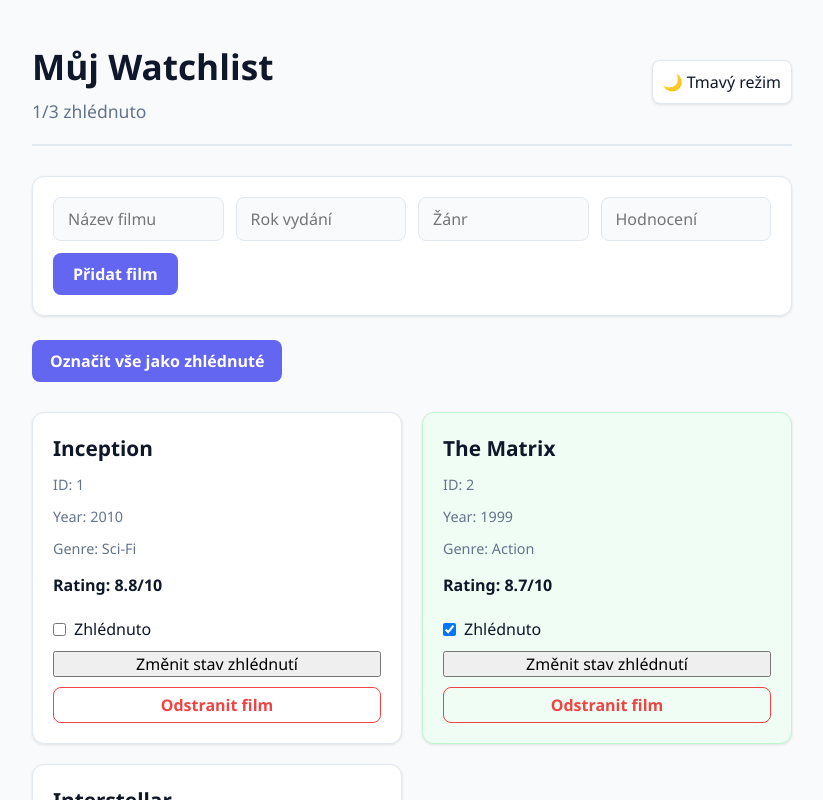
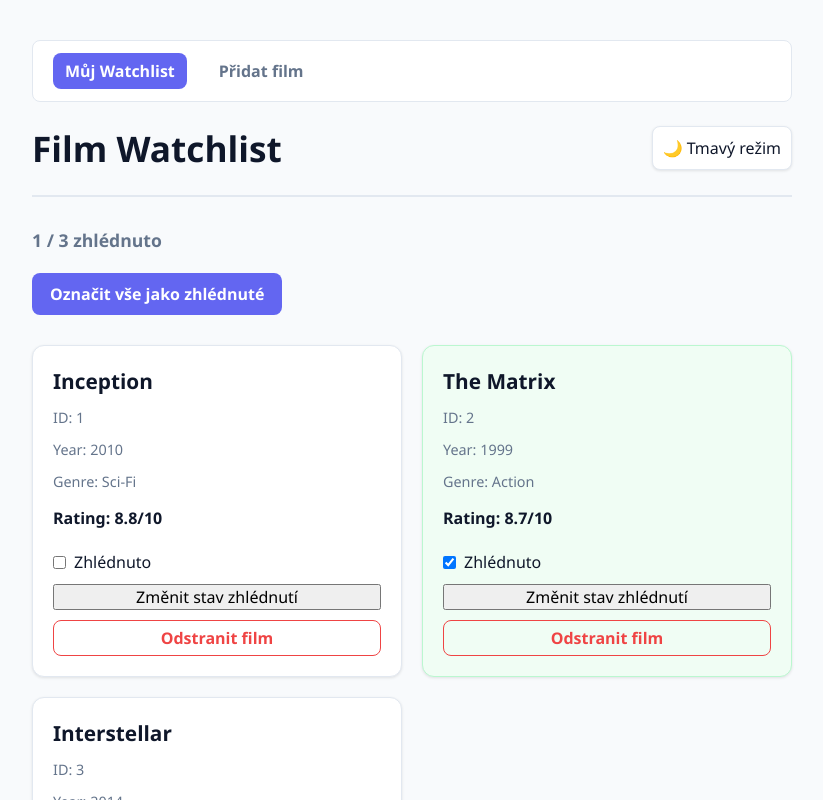
Before and after one commit to hree01/4IT427_hree01, a React (Vite) app: page / in a window 1280 px wide. Shown: the top 800 px of the page, without its empty margins (228-1051 px from the left). Built offline with nearby package versions, Linux system fonts and the light colour scheme.

Commit message:
feat: Úkol 5 - Routování, rozdělení na samostatné stránky

```diff
--- a/package.json
+++ b/package.json
@@ -12,7 +12,8 @@
   "dependencies": {
     "@tanstack/react-query": "^5.100.11",
     "react": "^19.2.6",
-    "react-dom": "^19.2.6"
+    "react-dom": "^19.2.6",
+    "react-router-dom": "^7.15.1"
   },
   "devDependencies": {
     "@eslint/js": "^10.0.1",
--- a/src/App.module.css
+++ b/src/App.module.css
@@ -2,6 +2,40 @@
   max-width: 800px;
   margin: 0 auto;
   padding: 40px 20px;
+}
+/* --- STYLY PRO NAVIGACI --- */
+.navbar {
+  display: flex;
+  gap: 20px;
+  margin-bottom: 20px;
+  background-color: var(--surface-color);
+  padding: 12px 20px;
+  border-radius: var(--radius-sm);
+  border: 1px solid var(--border-color);
+}
+
+.navLink {
+  text-decoration: none;
+  color: var(--text-secondary);
+  font-weight: 600;
+  transition: var(--transition);
+  padding: 6px 12px;
+  border-radius: var(--radius-sm);
+}
+
+.navLink:hover {
+  color: var(--primary-color);
+  background-color: var(--bg-color);
+}
+
+/* Třída pro aktivní odkaz (zvýrazněný) */
+.activeLink {
+  text-decoration: none;
+  color: white;
+  background-color: var(--primary-color);
+  font-weight: 600;
+  padding: 6px 12px;
+  border-radius: var(--radius-sm);
 }
 
 .header {
@@ -23,6 +57,7 @@
   font-size: 1.1rem;
   color: var(--text-secondary);
   margin-top: 5px;
+  margin-bottom: 20px;
 }
 
 /* Tlačítka v záhlaví / ovládací prvky */
--- a/src/App.tsx
+++ b/src/App.tsx
@@ -1,9 +1,12 @@
 /* Stylingová metoda: CSS Modules */
-import React, { useState, useEffect } from 'react';
-import FilmCard from '@/components/FilmCard';
-import AddFilmForm from '@/components/AddFilmForm';
-import { useWatchlist } from '@/context/WatchlistContext';
+import React, { useState } from 'react';
+/* import FilmCard from '@/components/FilmCard';
+import AddFilmForm from '@/components/AddFilmForm'; */
 import styles from './App.module.css';
+import { Routes, Route, NavLink, Navigate } from 'react-router-dom';
+import WatchlistPage from '@/pages/WatchlistPage';
+import AddFilmPage from '@/pages/AddFilmPage';
+
 
 
 function App() {
@@ -19,43 +22,42 @@ function App() {
     setIsDarkMode(html.classList.contains('dark'));
   };
 
-const {films, toggleWatched, removeFilm, markAllAsWatched} = useWatchlist();
-const watchedCount = films.filter(f => f.watched).length;
-const totalCount = films.length;
   return (
     <div className={`${styles.container} ${isDarkMode ? styles.dark : styles.light}`}>
+      {/* Společná navigace pro celou aplikaci */}
+      <nav className={styles.navbar}>
+        <NavLink to="/" end className={({ isActive }) => isActive ? styles.activeLink : styles.navLink}>
+          Můj Watchlist
+        </NavLink>
+        <NavLink
+          to="/form"
+          className={({ isActive }) => isActive ? styles.activeLink : styles.navLink}>
+          Přidat film
+        </NavLink>
+      </nav>
+      {/* Jednotné záhlaví s přepínačem motivu pro všechny stránky */}
       <header className={styles.header}>
         <div className={styles.titleSection}>
-          <h1>Můj Watchlist</h1>
-          <p className={styles.stats}>{watchedCount}/{totalCount} zhlédnuto</p>
+          <h1>Film Watchlist</h1>
         </div>
         <div className={styles.controls}>
-          <button className={styles.btnToggleMode} onClick={handleToggleDarkMode}title={isDarkMode ? "Přepnout na světlý motiv" : "Přepnout na tmavý motiv"}
+          <button
+            className={styles.btnToggleMode}
+            onClick={handleToggleDarkMode}
+            title={isDarkMode ? "Přepnout na světlý motiv" : "Přepnout na tmavý motiv"}
           >
             {isDarkMode ? '☀️ Světlý režim' : '🌙 Tmavý režim'}
           </button>
         </div>
       </header>
-      <AddFilmForm />
-    <button className={styles.btnAction} onClick={markAllAsWatched}>
-      Označit vše jako zhlédnuté
-    </button>
-    {/* Responzivní mřížka s kartami */}
-    <div className={styles.filmGrid}>
-    {films.map((film) => (
-      <FilmCard
-        key={film.id}
-        id={film.id}
-        title={film.title}
-        year={film.year}
-        genre={film.genre}
-        rating={film.rating}
-        watched={film.watched}
-        onToggleWatched={toggleWatched}
-        onRemove={removeFilm} />
-    ))
-  }
-    </div>
+
+      <Routes>
+        <Route path="/" element={<WatchlistPage />} />
+          <Route path="/form" element={<AddFilmPage />} />
+          {/* Fallback routa podle zadání: přesměruje neexistující adresy na / */}
+          <Route path="*" element={<Navigate to="/" replace />} />
+      </Routes>
+
     </div>
   )
 }
--- a/src/main.tsx
+++ b/src/main.tsx
@@ -3,11 +3,14 @@ import { createRoot } from 'react-dom/client'
 import App from './App.tsx'
 import { WatchlistProvider } from './context/WatchlistContext.tsx'
 import './index.css'
+import { BrowserRouter } from 'react-router-dom';
 
 createRoot(document.getElementById('root')!).render(
   <StrictMode>
-    <WatchlistProvider>
-      <App />
+    <BrowserRouter>
+      <WatchlistProvider>
+        <App />
     </WatchlistProvider>
+    </BrowserRouter>
   </StrictMode>,
 )
--- /dev/null
+++ b/src/pages/AddFilmPage.tsx
@@ -0,0 +1,14 @@
+/* Stylingová metoda: CSS Modules */
+import AddFilmForm from '@/components/AddFilmForm';
+import styles from '../App.module.css';
+
+export default function AddFilmPage() {
+  return (
+    <div>
+        <h2 className={styles.stats} >
+        Přidat nový film do seznamu
+      </h2>
+    <AddFilmForm />
+    </div>
+  );
+}
--- /dev/null
+++ b/src/pages/WatchlistPage.tsx
@@ -0,0 +1,40 @@
+/* Stylingová metoda: CSS Modules */
+import FilmCard from '@/components/FilmCard';
+import { useWatchlist } from '@/context/WatchlistContext';
+import styles from '../App.module.css';
+
+export default function WatchlistPage() {
+
+const {films, toggleWatched, removeFilm, markAllAsWatched} = useWatchlist();
+const watchedCount = films.filter(f => f.watched).length;
+const totalCount = films.length;
+  return (
+    <div>
+    <div>
+        <h2 className={styles.stats} >
+          {watchedCount} / {totalCount} zhlédnuto
+        </h2>
+        <button className={styles.btnAction} onClick={markAllAsWatched}>
+          Označit vše jako zhlédnuté
+        </button>
+    </div>
+    {/* Responzivní mřížka s kartami */}
+    <div className={styles.filmGrid}>
+    {films.map((film) => (
+      <FilmCard
+        key={film.id}
+        id={film.id}
+        title={film.title}
+        year={film.year}
+        genre={film.genre}
+        rating={film.rating}
+        watched={film.watched}
+        onToggleWatched={toggleWatched}
+        onRemove={removeFilm} />
+    ))
+  }
+    </div>
+  </div>
+
+  );
+}
```
Also changed, not shown: 1 other file (tests, documents, lock files or other folders).
